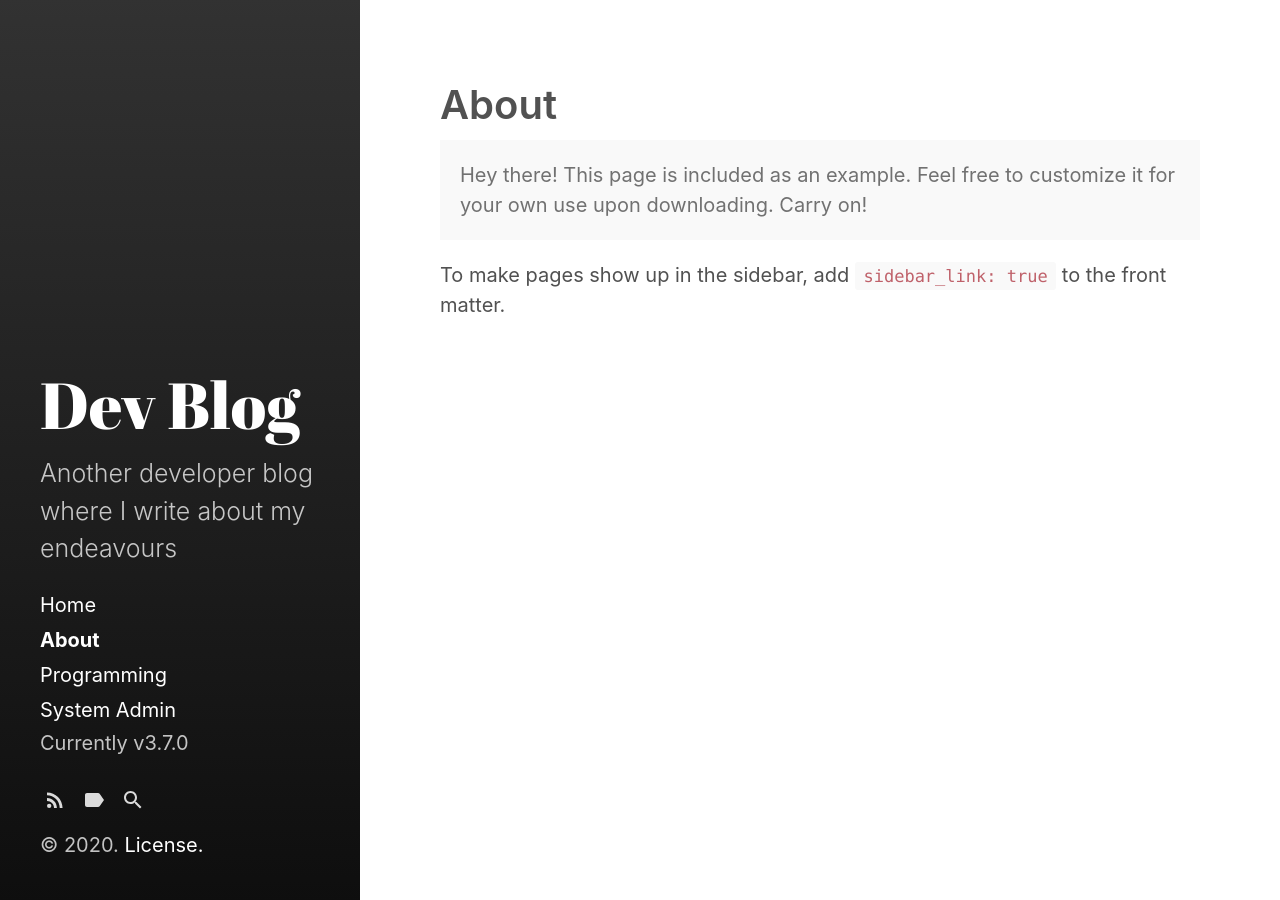
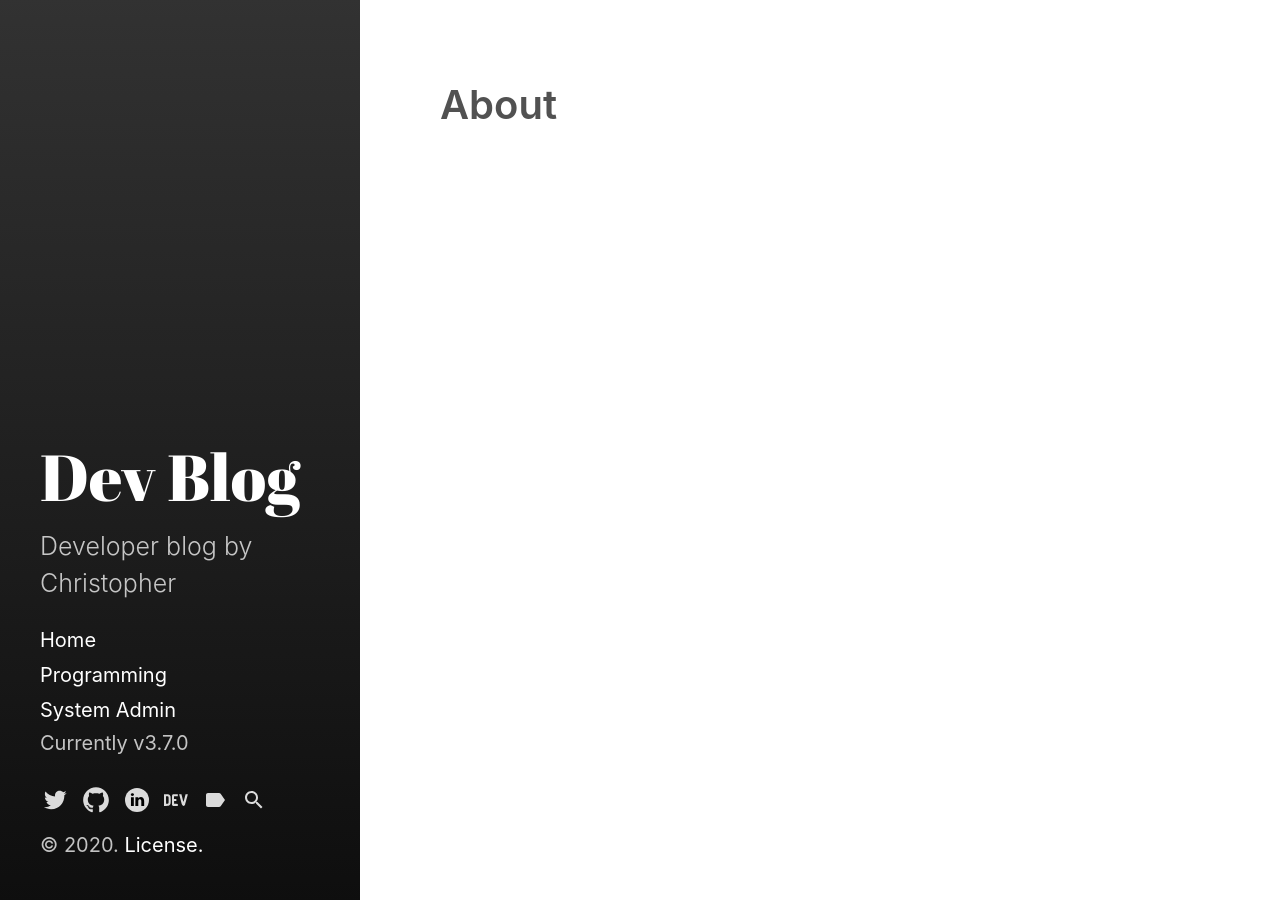
Before and after one commit to crr0004/crr0004.github.io, a Jekyll site: the page built from about.md, in a window 1280 px wide. Built offline with Jekyll 4.4.1, drawn with Linux system fonts in a browser that asks for light colours.

Commit message:
Changed the sidebar to include social media links

```diff
--- a/_config.yml
+++ b/_config.yml
@@ -4,21 +4,30 @@ highlighter:      rouge
 
 # Setup
 title:            Dev Blog
-tagline:          'Another developer blog'
-description:      'Another developer blog where I write about my endeavours'
+tagline:          'Developer blog by Christopher'
+description:      'Developer blog by Christopher'
 url:              https://crr0004.github.com
 baseurl:          ''
 
 author:
   name:           'Chris R'
   url:            https://twitter.com/crr0004
+
 social:
-    twitter: https://twitter.com/crr0004
-    github: https://github.com/crr0004
-    linkedin: https://linkedin.com/in/rhodeschristopher
+    twitter:
+      link: https://twitter.com/crr0004
+      icon: twitter.svg
+    github:
+      link: https://github.com/crr0004
+      icon: github.svg
+    linkedin:
+      link: https://linkedin.com/in/rhodeschristopher
+      icon: linkedin.svg
+    devto:
+      link: https://dev.to/crr0004
+      icon: devto.svg
 
 plugins:
-  - jekyll-feed
   - jekyll-gist
   - jekyll-paginate
 
--- a/_includes/sidebar-icon-links.html
+++ b/_includes/sidebar-icon-links.html
@@ -11,12 +11,24 @@
       {% include svg/download.svg %}
     </a>
   {% endif %}
+    {% for social in site.social %}
+      <a id="{{ social[0] }}-social-link"
+        class="icon" title="{{ social[0] }}" aria-label="{{ social[0] }}"
+        href="{{ social[1].link }}">
 
+        {% capture icon_link %}svg/{{ social[1].icon }}{% endcapture %}
+
+        {% include {{ icon_link }} %}
+      </a>
+    {% endfor %}
+
+  <!--
   <a id="subscribe-link"
      class="icon" title="Subscribe" aria-label="Subscribe"
      href="{{ site.baseurl }}/{{ site.feed.path | default: 'feed.xml' }}">
     {% include svg/feed.svg %}
   </a>
+  -->
 
   {% comment %}
     Check if we have tag or search pages page active before linking to it.
--- a/about.md
+++ b/about.md
@@ -1,13 +1,5 @@
 ---
 layout: page
 title: About
-sidebar_link: true
+sidebar_link: false
 ---
-
-<p class="message">
-  Hey there! This page is included as an example. Feel free to customize it
-  for your own use upon downloading. Carry on!
-</p>
-
-To make pages show up in the sidebar, add `sidebar_link: true` to the front
-matter.
--- a/about/index.html
+++ b/about/index.html
@@ -134,5 +134,3 @@
 
 
   </body>
-
-</html>
```
Also changed, not shown: feed.xml (deleted, +0 -42 lines), _includes/svg/devto.svg (added), _includes/svg/linkedin.svg (added), _includes/svg/twitter.svg (added), 1 other file.
